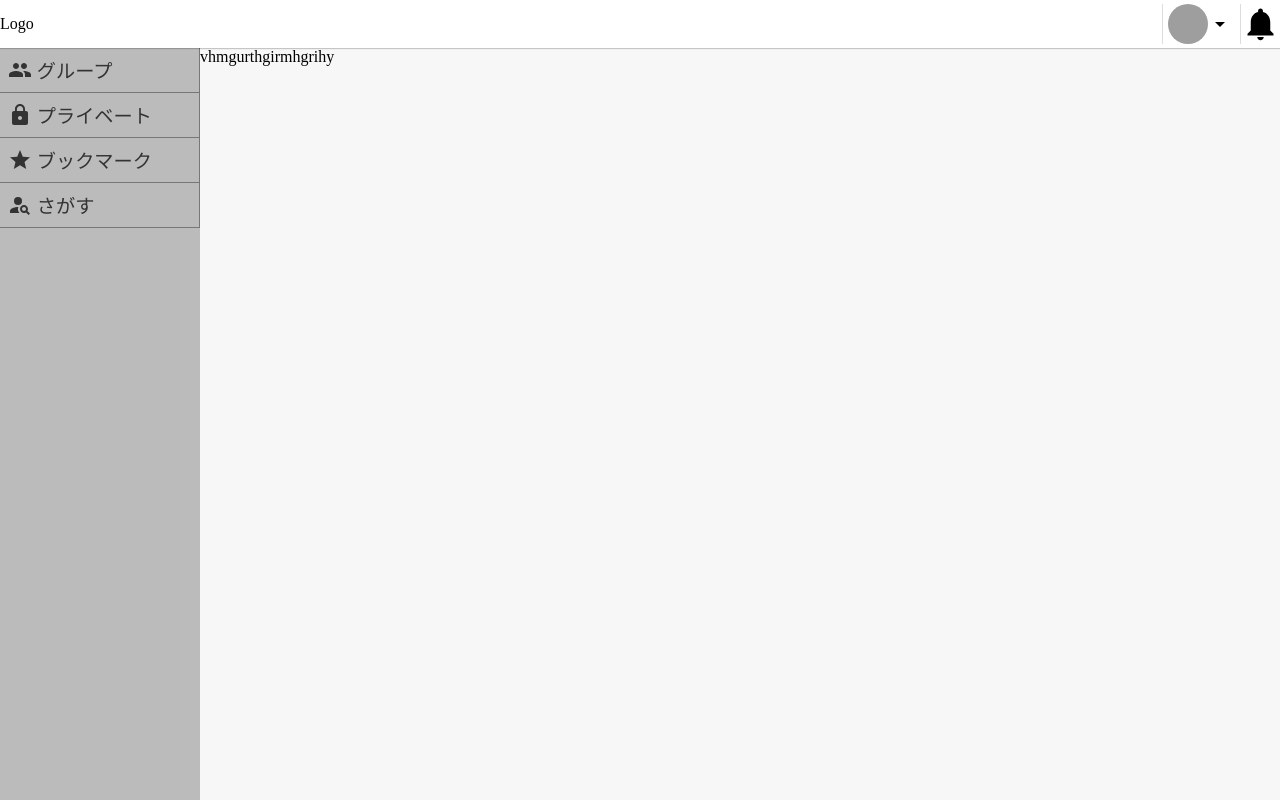
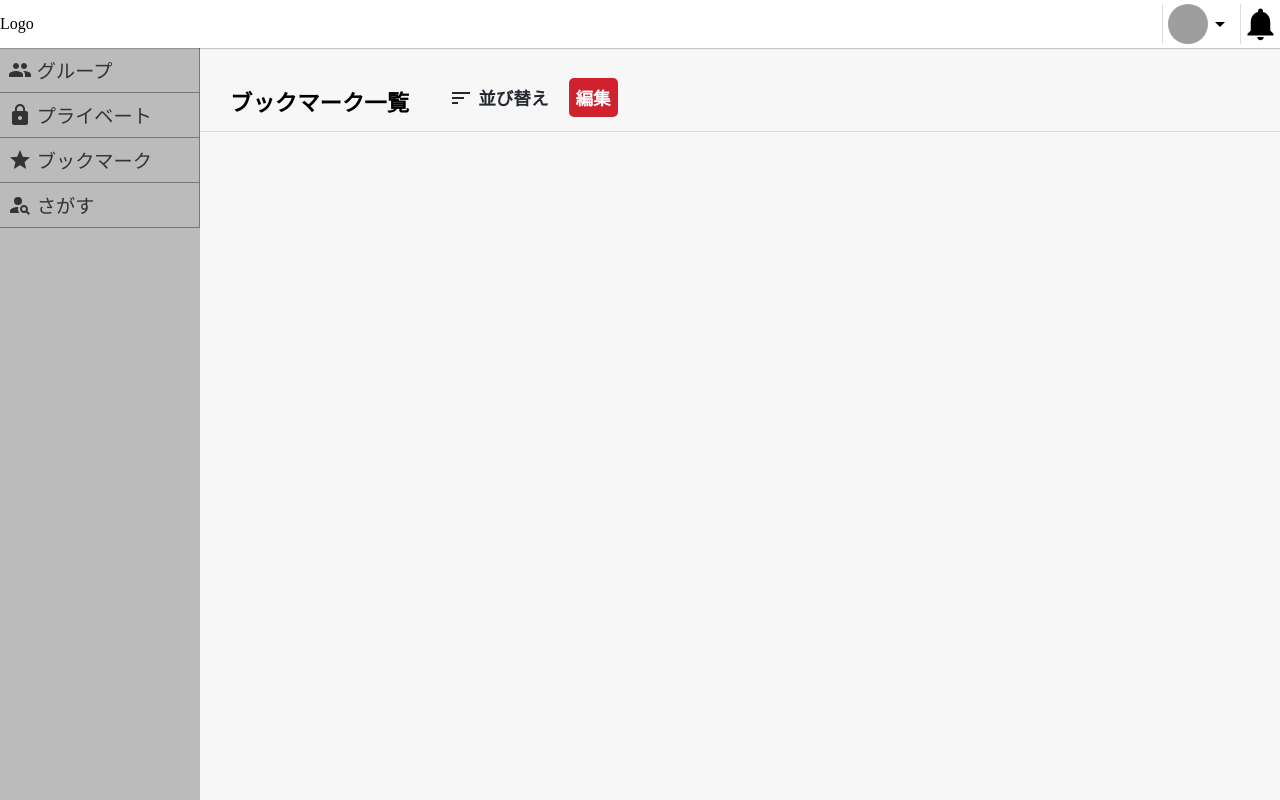
Before and after one commit to yoshi-non/emotion-practice, a Next.js app: page /bookmark/bookmark in a window 1280 px wide. Built offline with nearby package versions, Linux system fonts and the light colour scheme; grey boxes are pictures that could not be loaded.

Commit message:
BookmarkNavプロトタイプ

```diff
--- /dev/null
+++ b/components/Bookmark/BookmarkNav.tsx
@@ -0,0 +1,17 @@
+import type { NextPage } from 'next'
+import * as styles from '../../styles/BookmarkNav.styles'
+import SortIcon from '@mui/icons-material/Sort';
+
+const BookmarkNav: NextPage = () => {
+  return (
+    <div css={styles.container}>
+        <div css={styles.navTitle}>ブックマーク一覧</div>
+        <div css={styles.button}>
+          <div css={styles.navSort}><SortIcon/>並び替え</div>
+          <div css={styles.navEdit}>編集</div>
+        </div>
+    </div>
+  )
+}
+
+export default BookmarkNav
--- a/pages/bookmark/bookmark.tsx
+++ b/pages/bookmark/bookmark.tsx
@@ -1,4 +1,5 @@
 import type { NextPage } from 'next'
+import BookmarkNav from '../../components/Bookmark/BookmarkNav'
 import { SideNav } from '../../components/SideNav'
 import { TopNav } from '../../components/TopNav'
 import * as styles from '../../styles/index.styles'
@@ -10,7 +11,7 @@ const Bookmark: NextPage = () => {
       <div css={styles.main}>
         <SideNav />
         <div css={styles.mainContents}>
-          vhmgurthgirmhgrihy
+          <BookmarkNav/>
         </div>
       </div>
     </div>
--- /dev/null
+++ b/styles/BookmarkNav.styles.ts
@@ -0,0 +1,40 @@
+import { css } from '@emotion/react'
+
+export const container = css`
+  display: flex;
+  align-items: flex-end;
+  font-size: 1.1rem;
+  font-weight: 600;
+  gap: 40px;
+  padding-top: 30px;
+  padding-bottom: 15px;
+  padding-left: 30px;
+  padding-right: 30px;
+  box-shadow: inset 0 -1px 0 hsla(210,18%,87%,1);
+`
+
+export const navTitle = css`
+  font-size: 1.4rem;
+  font-weight: 800;
+`
+
+export const button = css`
+  cursor: pointer;
+  display: flex;
+  gap: 20px;
+  color: #24292f;
+`
+
+export const navSort = css`
+  display: flex;
+  align-items: center;
+  gap: 5px;
+`
+
+export const navEdit = css`
+  padding: 7px;
+  color: white;
+  border-color: rgba(27,31,36,0.15);
+  border-radius: 5px;
+  background-color: #cf222e;
+`
```
